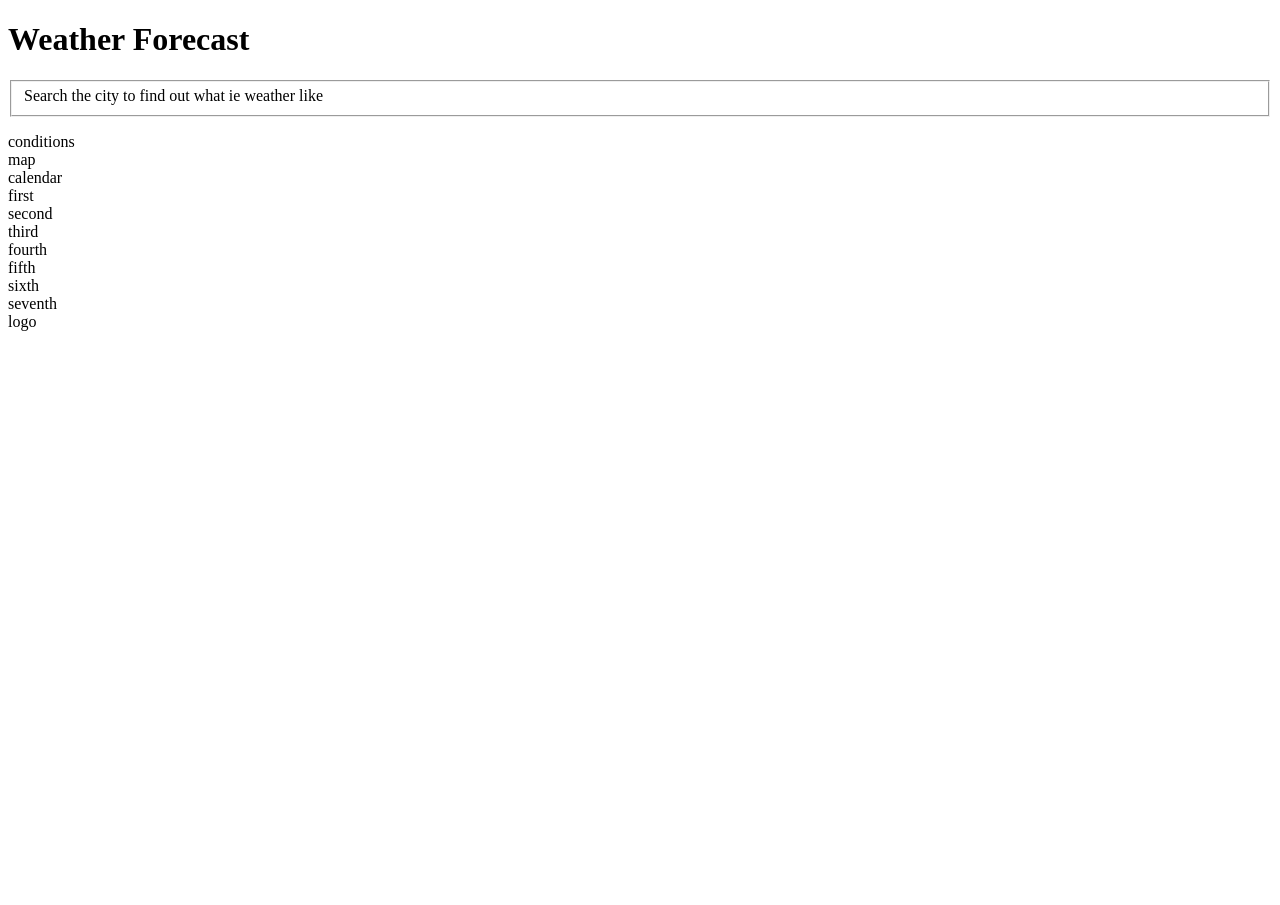
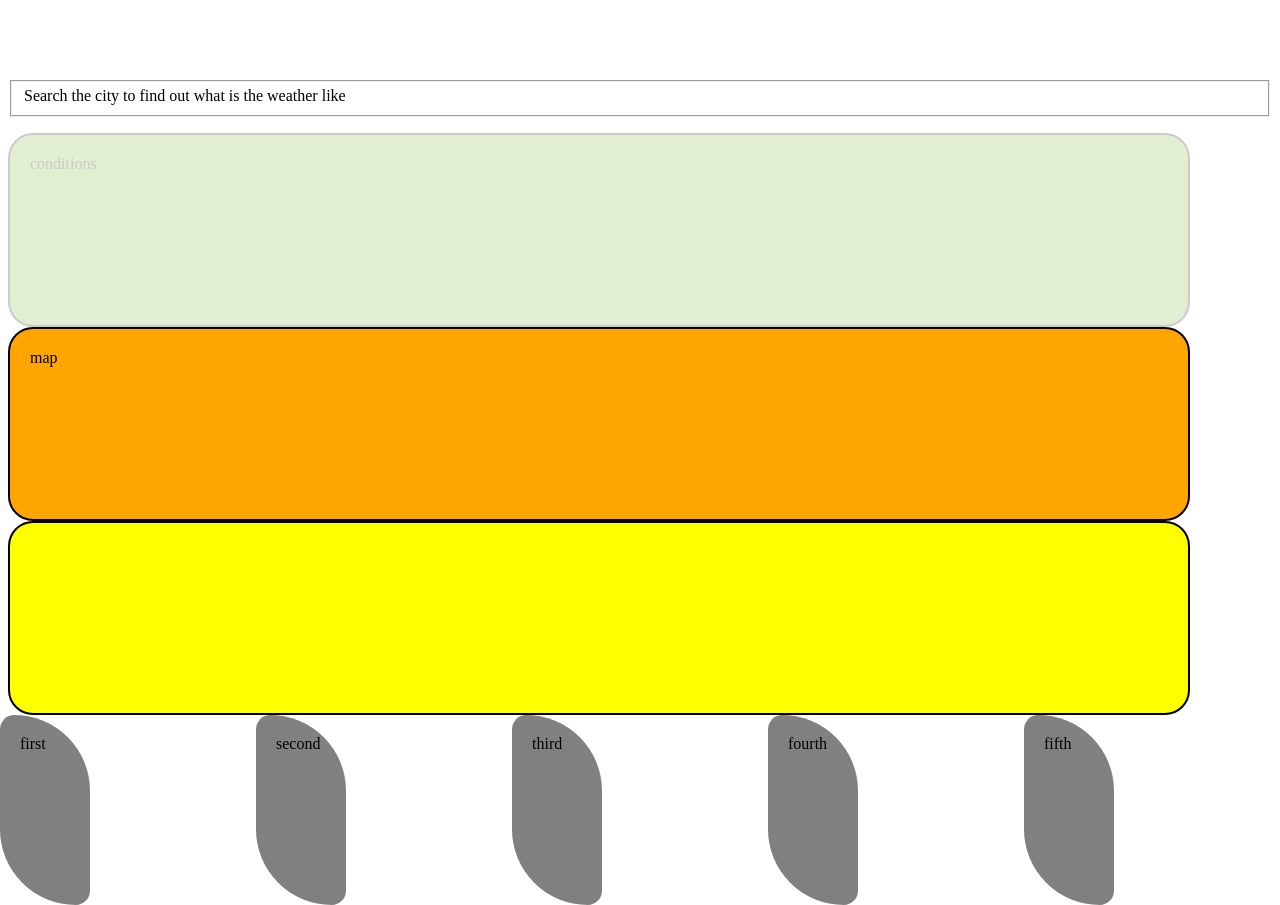
Before and after one commit to OleksandrStepanov/website, a plain HTML site: page index.html in a window 1280 px wide. Before the commit the page ends 800 px from the top, so only its background shows below. Drawn offline with Linux system fonts and the light colour scheme.

Commit message:
first CSS file

```diff
--- a/index.html
+++ b/index.html
@@ -3,22 +3,22 @@
     <head>
         <meta charset = "utf-8" />
         <title>Weather forecast</title>
+        <link rel="stylesheet" href="style.css">
     </head>
     <body>
         <header><h1>Weather Forecast</h1></header>
         <article>
-            <p><fieldset>Search the city to find out what ie weather like<form id = "city"></form></fieldset></p>
+            <p><fieldset>Search the city to find out what is the weather like<form id = "city"></form></fieldset></p>
             <section id ="conditions">conditions</section>
-            <section id ="icon on map">map</section>
-            <section id = "calendar">calendar</section>
+            <section id ="map">map</section>
+            <section id = "calendar"></section>
                 <article>
-                    <section class = "next day">first</section>
-                    <section class = "next day">second</section>
-                    <section class = "next day">third</section>
-                    <section class = "next day">fourth</section>
-                    <section class = "next day">fifth</section>
-                    <section class = "next day">sixth</section>
-                    <section class = "next day">seventh</section>
+                    <section class = "next">first</section>
+                    <section class = "next next2">second</section>
+                    <section class = "next next3">third</section>
+                    <section class = "next next4">fourth</section>
+                    <section class = "next next5">fifth</section>
+
                 </article>
         </article>
         <footer>logo</footer>
--- /dev/null
+++ b/style.css
@@ -0,0 +1,61 @@
+body {
+   background: -moz-linear-gradient( gray , black);
+}
+header{
+    /*background-colour:;*/
+    text-align:center;
+    padding:0px;
+    margin:auto;
+}
+
+h1   {color:white;}
+p    {background-color:green;}
+#conditions{
+    border-radius: 25px;
+    background: #73AD21;
+    border:2px solid;
+    padding: 20px;
+    opacity:0.2;
+    width: 90%;
+    background-position: left;
+    height: 150px;
+}
+#map{
+    border-radius: 25px;
+    background: orange;
+    border:2px solid;
+    padding:20px;
+    width: 90%;
+    background-position: left;
+    height: 150px;
+}
+#calendar {
+    border-radius: 25px;
+    background: #ffff00;
+    border: 2px solid;
+    padding: 20px;
+
+    width: 90%;
+    height: 150px;
+}
+.next {
+    position: absolute;
+    left: 0px;
+    border-radius: 15px 80px;
+    background: gray;
+    padding: 20px;
+    width: 50px;
+    height: 150px;
+}
+.next2 {
+    left: 20%;
+    }
+.next3 {
+    left: 40%;
+    }
+.next4 {
+    left: 60%;
+    }
+.next5 {
+    left: 80%;
+    }
```
